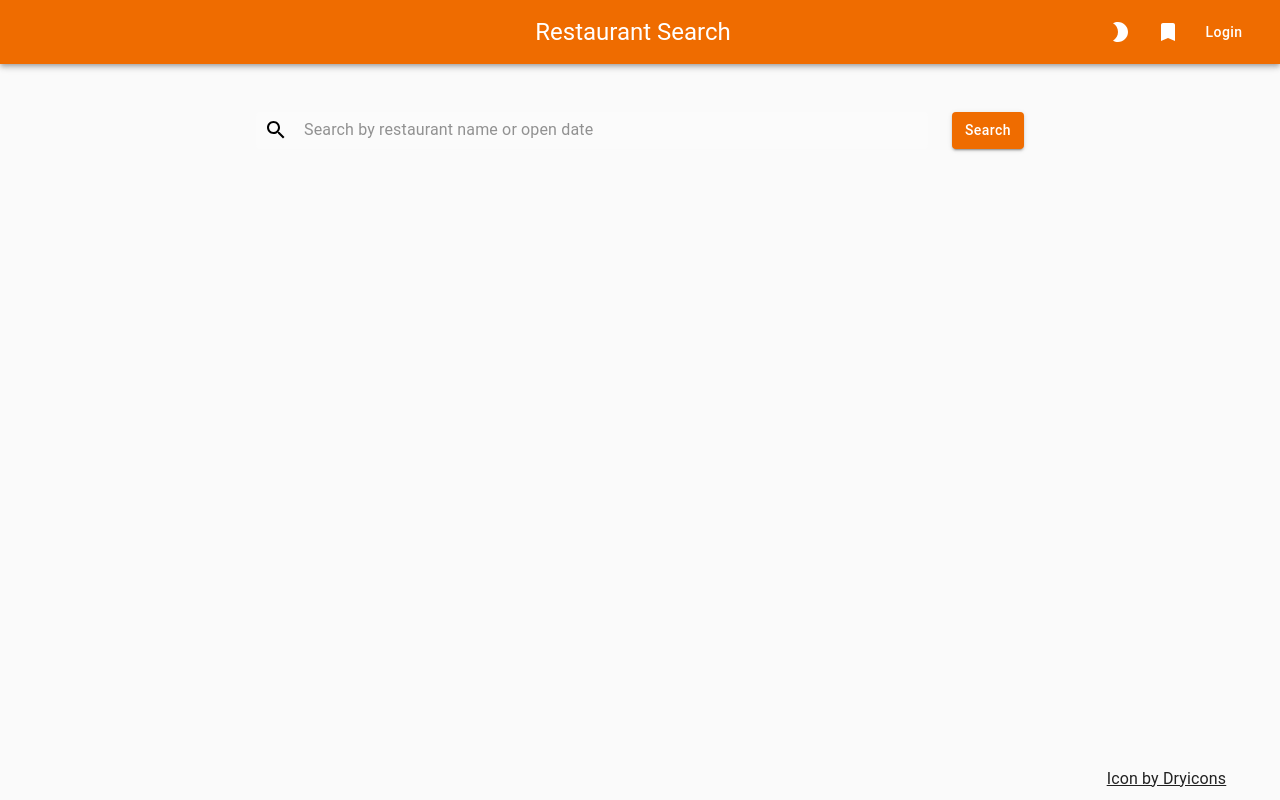
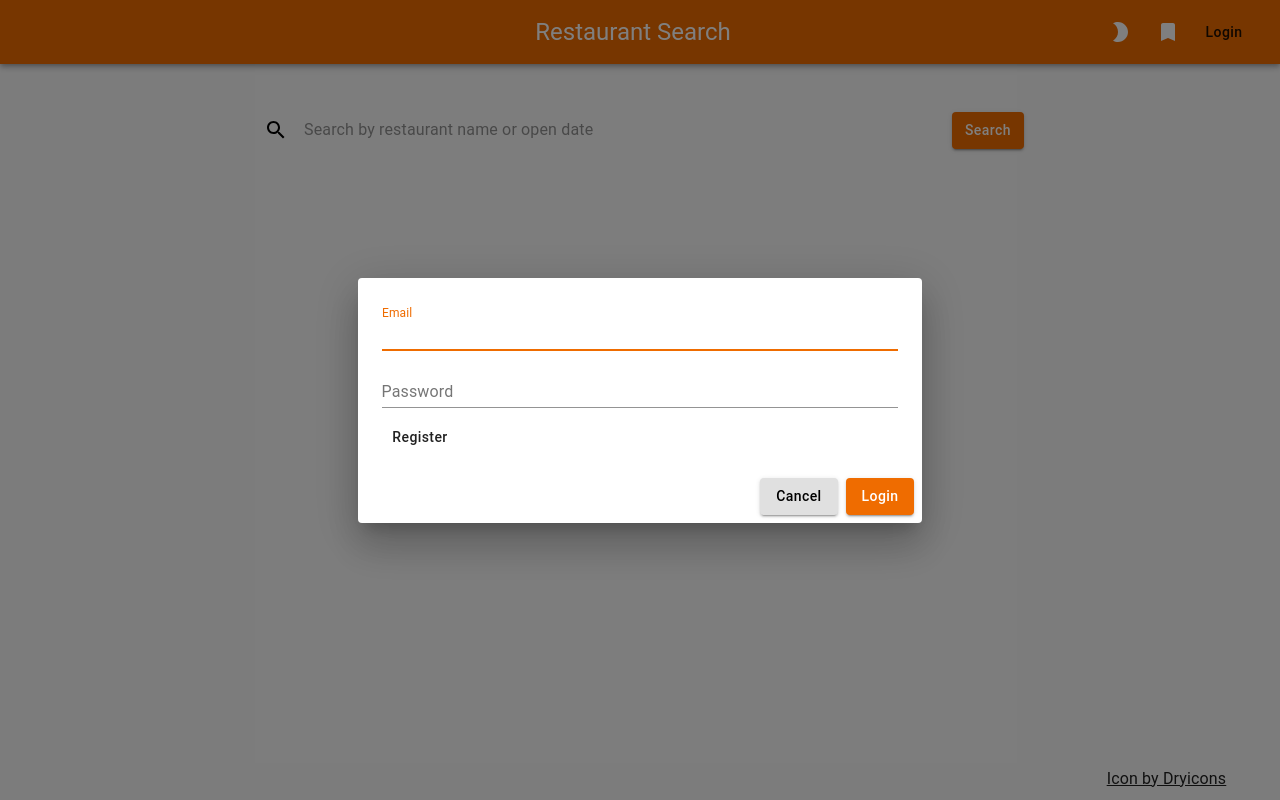
Before and after one commit to lancehsu/full-stack-restaurant-search, a React (Create React App) app in the folder client/: page / in a window 1280 px wide. Both pictures are taken after a click on the button "Login". Built offline with nearby package versions, Linux system fonts and the light colour scheme.

Commit message:
Add LoginDialog

```diff
--- /dev/null
+++ b/client/src/components/NavBar/LoginDialog.tsx
@@ -0,0 +1,47 @@
+import React, { useState, FC } from 'react';
+import Button from '@material-ui/core/Button';
+import TextField from '@material-ui/core/TextField';
+import Dialog from '@material-ui/core/Dialog';
+import DialogActions from '@material-ui/core/DialogActions';
+import DialogContent from '@material-ui/core/DialogContent';
+
+const LoginDialog: FC = () => {
+  const [open, setOpen] = useState<boolean>(false);
+
+  return (
+    <>
+      <Button color="default" onClick={(): void => setOpen(true)}>
+        Login
+      </Button>
+      <Dialog open={open} onClose={(): void => setOpen(false)}>
+        <DialogContent>
+          <TextField autoFocus margin="dense" label="Email" type="email" fullWidth />
+          <TextField margin="dense" label="Password" type="password" fullWidth />
+          <Button style={{ margin: '0.5em 0.2em' }}>Register</Button>
+        </DialogContent>
+        <DialogActions>
+          <Button
+            variant="contained"
+            onClick={(): void => {
+              setOpen(false);
+            }}
+            color="secondary"
+          >
+            Cancel
+          </Button>
+          <Button
+            variant="contained"
+            onClick={(): void => {
+              setOpen(false);
+            }}
+            color="primary"
+          >
+            Login
+          </Button>
+        </DialogActions>
+      </Dialog>
+    </>
+  );
+};
+
+export default LoginDialog;
--- a/client/src/components/NavBar/index.tsx
+++ b/client/src/components/NavBar/index.tsx
@@ -1,11 +1,12 @@
 import React, { FC } from 'react';
 import { useHistory } from 'react-router-dom';
-import { AppBar, Toolbar, IconButton, Button, Typography, ButtonBase } from '@material-ui/core';
+import { AppBar, Toolbar, IconButton, Typography, ButtonBase } from '@material-ui/core';
 import { Bookmark, Brightness2, BrightnessHigh } from '@material-ui/icons';
 import { useDispatch, useSelector } from 'react-redux';
 
 import { State } from '../../store/rootReducer';
 import { changeDarkMode } from '../../store/darkMode/actions';
+import LoginDialog from './LoginDialog';
 
 const NavBar: FC = () => {
   const dispatch = useDispatch();
@@ -26,7 +27,14 @@ const NavBar: FC = () => {
           </Typography>
         </ButtonBase>
 
-        <div style={{ gridColumn: '12 / 13', display: 'flex', justifyContent: 'flex-end' }}>
+        <div
+          style={{
+            gridColumn: '12 / 13',
+            display: 'flex',
+            justifyContent: 'flex-end',
+            alignContent: 'center',
+          }}
+        >
           <IconButton
             color="inherit"
             onClick={() => {
@@ -43,7 +51,7 @@ const NavBar: FC = () => {
           >
             <Bookmark />
           </IconButton>
-          <Button color="inherit">Login</Button>
+          <LoginDialog />
         </div>
       </Toolbar>
     </AppBar>
```
